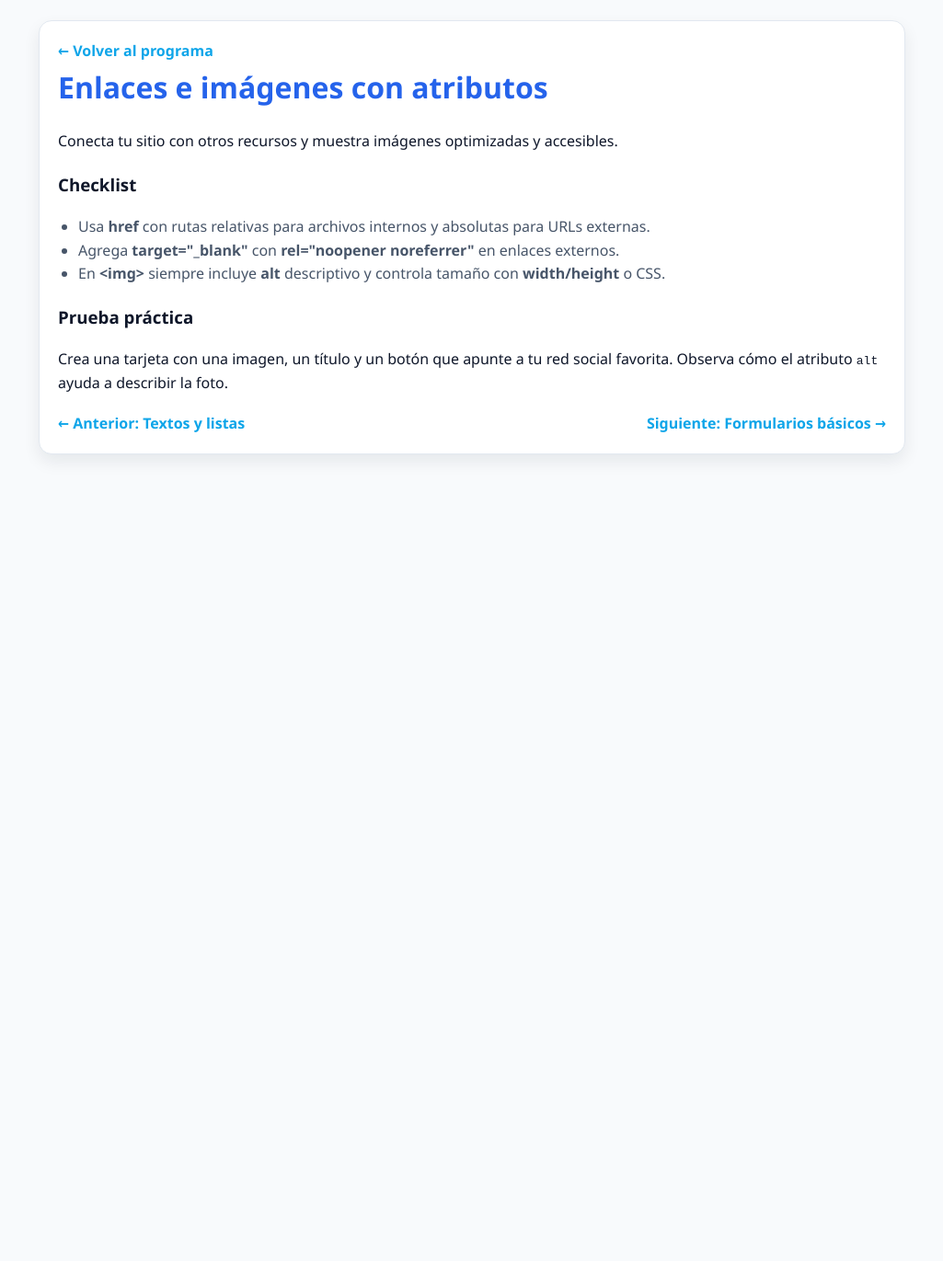
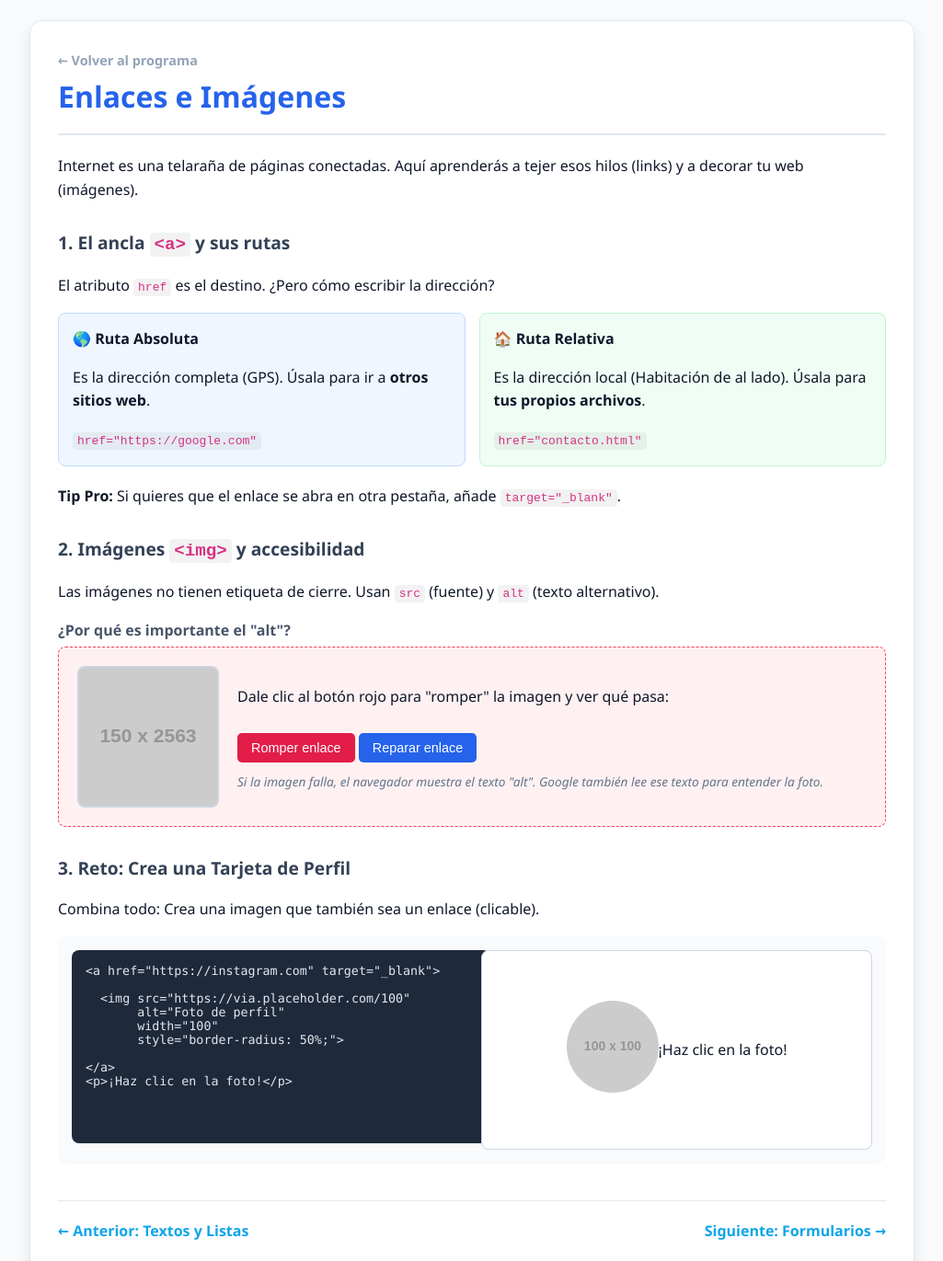
Before and after one commit to jreynoso111/Front-end-basico-WebDev, a plain HTML site: page clases/html-enlaces-imagenes.html in a window 1280 px wide. Shown: the top 1371 px of the page at 92% size, without its empty margins (127-1152 px from the left). Before the commit the page ends 800 px from the top, so only its background shows below. Drawn offline with Linux system fonts and the light colour scheme; placeholder pictures from the web are drawn by us.

Commit message:
Update html-enlaces-imagenes.html

```diff
--- a/clases/html-enlaces-imagenes.html
+++ b/clases/html-enlaces-imagenes.html
@@ -3,43 +3,177 @@
 <head>
     <meta charset="UTF-8">
     <meta name="viewport" content="width=device-width, initial-scale=1.0">
-    <title>HTML: Enlaces e imágenes</title>
+    <title>HTML: Enlaces e Imágenes</title>
     <style>
-        :root { --primary:#2563eb; --bg:#f8fafc; --card:#fff; --text:#0f172a; --muted:#475569; --border:#e2e8f0; }
+        /* --- ESTILOS BASE --- */
+        :root { --primary:#2563eb; --bg:#f8fafc; --card:#fff; --text:#0f172a; --muted:#475569; --border:#e2e8f0; --code-bg: #1e293b; }
+
         body { font-family:'Segoe UI', Tahoma, sans-serif; background:var(--bg); color:var(--text); margin:0; padding:22px; line-height:1.6; }
-        .card { background:var(--card); border:1px solid var(--border); border-radius:14px; padding:20px; max-width:900px; margin:0 auto; box-shadow:0 8px 18px rgba(15,23,42,0.08); }
-        h1 { color:var(--primary); margin-top:0; }
-        .breadcrumb a { text-decoration:none; color:#0ea5e9; font-weight:700; }
-        .section { margin-top:16px; }
-        ul { padding-left:22px; color:var(--muted); }
-        .nav-links { display:flex; justify-content:space-between; align-items:center; margin-top:18px; }
+
+        .card { background:var(--card); border:1px solid var(--border); border-radius:14px; padding:30px; max-width:900px; margin:0 auto; box-shadow:0 8px 18px rgba(15,23,42,0.08); }
+
+        h1 { color:var(--primary); margin-top:0; border-bottom: 2px solid var(--border); padding-bottom: 15px; }
+        h2 { font-size: 1.2rem; margin-top: 30px; color: #334155; }
+        h3 { font-size: 1rem; color: #475569; margin-bottom: 5px; }
+
+        .breadcrumb a { text-decoration:none; color:#94a3b8; font-size: 0.9rem; font-weight:600; }
+        .breadcrumb a:hover { color: var(--primary); }
+
+        /* --- TABLA DE RUTAS (Visual) --- */
+        .route-comparison {
+            display: grid;
+            grid-template-columns: 1fr 1fr;
+            gap: 15px;
+            margin-bottom: 20px;
+        }
+        .route-box {
+            padding: 15px; border-radius: 8px; border: 1px solid #e2e8f0;
+        }
+        .route-box.abs { background: #eff6ff; border-color: #bfdbfe; }
+        .route-box.rel { background: #f0fdf4; border-color: #bbf7d0; }
+        .route-title { font-weight: bold; margin-bottom: 5px; display: block; }
+        code { background: rgba(0,0,0,0.05); padding: 2px 5px; border-radius: 4px; font-family: monospace; color: #d63384; }
+
+        /* --- SIMULADOR DE IMAGEN ROTA --- */
+        .broken-img-demo {
+            display: flex;
+            align-items: center;
+            gap: 20px;
+            background: #fff1f2;
+            padding: 20px;
+            border-radius: 8px;
+            border: 1px dashed #f43f5e;
+        }
+        .img-preview {
+            width: 150px; height: 150px;
+            background: #e2e8f0;
+            display: flex; align-items: center; justify-content: center;
+            overflow: hidden; border-radius: 8px; border: 2px solid #cbd5e1;
+        }
+        .img-preview img { width: 100%; height: 100%; object-fit: cover; }
+
+        /* Botones de control */
+        .btn-action {
+            background: var(--primary); color: white; border: none; padding: 8px 15px;
+            border-radius: 5px; cursor: pointer; font-size: 0.9rem; margin-top: 10px;
+        }
+        .btn-action.break { background: #e11d48; }
+        .btn-action:hover { opacity: 0.9; }
+
+        /* --- EDITOR EN VIVO --- */
+        .editor-container {
+            display: grid; grid-template-columns: 1fr 1fr; gap: 20px;
+            margin-top: 15px; background: #f8fafc; padding: 15px; border-radius: 10px;
+        }
+        @media (max-width: 600px) { .editor-container { grid-template-columns: 1fr; } }
+
+        textarea {
+            width: 100%; height: 180px; background: var(--code-bg); color: #e2e8f0;
+            padding: 15px; border-radius: 8px; border: none; font-family: 'Consolas', monospace; resize: none;
+        }
+
+        #live-preview {
+            background: white; border: 1px solid #cbd5e1; border-radius: 8px; padding: 20px;
+            display: flex; align-items: center; justify-content: center;
+        }
+
+        .nav-links { display:flex; justify-content:space-between; align-items:center; margin-top:40px; padding-top: 20px; border-top: 1px solid var(--border); }
         .nav-links a { text-decoration:none; color:#0ea5e9; font-weight:700; }
     </style>
 </head>
 <body>
     <div class="card">
         <div class="breadcrumb"><a href="../index.html">← Volver al programa</a></div>
-        <h1>Enlaces e imágenes con atributos</h1>
-        <p>Conecta tu sitio con otros recursos y muestra imágenes optimizadas y accesibles.</p>
+
+        <h1>Enlaces e Imágenes</h1>
+        <p>Internet es una telaraña de páginas conectadas. Aquí aprenderás a tejer esos hilos (links) y a decorar tu web (imágenes).</p>
 
         <div class="section">
-            <h3>Checklist</h3>
-            <ul>
-                <li>Usa <strong>href</strong> con rutas relativas para archivos internos y absolutas para URLs externas.</li>
-                <li>Agrega <strong>target="_blank"</strong> con <strong>rel="noopener noreferrer"</strong> en enlaces externos.</li>
-                <li>En <strong>&lt;img&gt;</strong> siempre incluye <strong>alt</strong> descriptivo y controla tamaño con <strong>width/height</strong> o CSS.</li>
-            </ul>
+            <h2>1. El ancla <code>&lt;a&gt;</code> y sus rutas</h2>
+            <p>El atributo <code>href</code> es el destino. ¿Pero cómo escribir la dirección?</p>
+
+            <div class="route-comparison">
+                <div class="route-box abs">
+                    <span class="route-title">🌎 Ruta Absoluta</span>
+                    <p>Es la dirección completa (GPS). Úsala para ir a <strong>otros sitios web</strong>.</p>
+                    <code>href="https://google.com"</code>
+                </div>
+                <div class="route-box rel">
+                    <span class="route-title">🏠 Ruta Relativa</span>
+                    <p>Es la dirección local (Habitación de al lado). Úsala para <strong>tus propios archivos</strong>.</p>
+                    <code>href="contacto.html"</code>
+                </div>
+            </div>
+
+            <p><strong>Tip Pro:</strong> Si quieres que el enlace se abra en otra pestaña, añade <code>target="_blank"</code>.</p>
         </div>
 
         <div class="section">
-            <h3>Prueba práctica</h3>
-            <p>Crea una tarjeta con una imagen, un título y un botón que apunte a tu red social favorita. Observa cómo el atributo <code>alt</code> ayuda a describir la foto.</p>
+            <h2>2. Imágenes <code>&lt;img&gt;</code> y accesibilidad</h2>
+            <p>Las imágenes no tienen etiqueta de cierre. Usan <code>src</code> (fuente) y <code>alt</code> (texto alternativo).</p>
+
+            <h3>¿Por qué es importante el "alt"?</h3>
+            <div class="broken-img-demo">
+                <div class="img-preview" id="img-demo-box">
+                    <img id="demo-img" src="https://via.placeholder.com/150/2563eb/ffffff?text=FOTO" alt="Un cuadrado azul de ejemplo">
+                </div>
+
+                <div>
+                    <p>Dale clic al botón rojo para "romper" la imagen y ver qué pasa:</p>
+                    <button class="btn-action break" onclick="breakImage()">Romper enlace</button>
+                    <button class="btn-action" onclick="fixImage()">Reparar enlace</button>
+                    <p style="font-size:0.85rem; color:#64748b; margin-top:10px;">
+                        <em>Si la imagen falla, el navegador muestra el texto "alt". Google también lee ese texto para entender la foto.</em>
+                    </p>
+                </div>
+            </div>
+        </div>
+
+        <div class="section">
+            <h2>3. Reto: Crea una Tarjeta de Perfil</h2>
+            <p>Combina todo: Crea una imagen que también sea un enlace (clicable).</p>
+
+            <div class="editor-container">
+                <div class="code-area">
+                    <textarea id="code-input" oninput="updatePreview()">
+<a href="https://instagram.com" target="_blank">
+
+  <img src="https://via.placeholder.com/100"
+       alt="Foto de perfil"
+       width="100"
+       style="border-radius: 50%;">
+
+</a>
+<p>¡Haz clic en la foto!</p>
+</textarea>
+                </div>
+                <div id="live-preview"></div>
+            </div>
         </div>
 
         <div class="nav-links">
-            <a href="html-textos-listas.html">← Anterior: Textos y listas</a>
-            <a href="html-formularios.html">Siguiente: Formularios básicos →</a>
+            <a href="html-textos-listas.html">← Anterior: Textos y Listas</a>
+            <a href="html-formularios.html">Siguiente: Formularios →</a>
         </div>
     </div>
+
+    <script>
+        // Lógica del simulador de imagen rota
+        function breakImage() {
+            document.getElementById('demo-img').src = "imagen-que-no-existe.jpg";
+        }
+        function fixImage() {
+            document.getElementById('demo-img').src = "https://via.placeholder.com/150/2563eb/ffffff?text=FOTO";
+        }
+
+        // Lógica del editor en vivo
+        function updatePreview() {
+            const code = document.getElementById('code-input').value;
+            document.getElementById('live-preview').innerHTML = code;
+        }
+
+        // Carga inicial
+        updatePreview();
+    </script>
 </body>
 </html>
```
